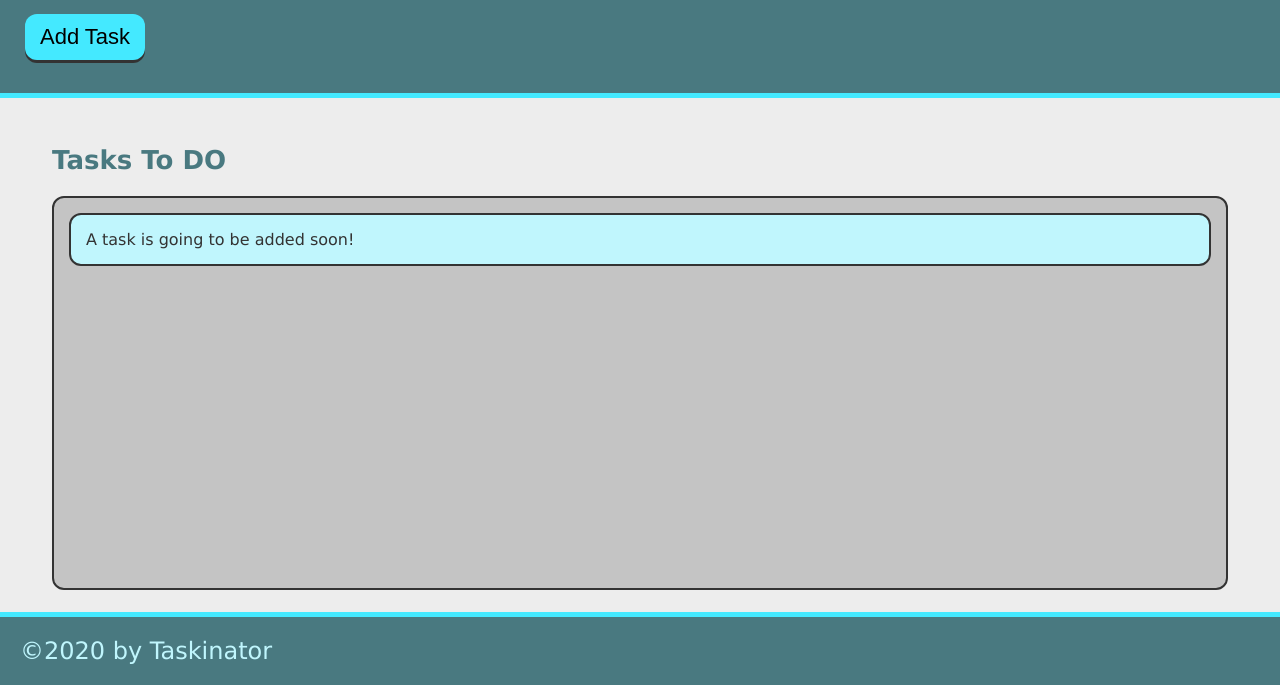
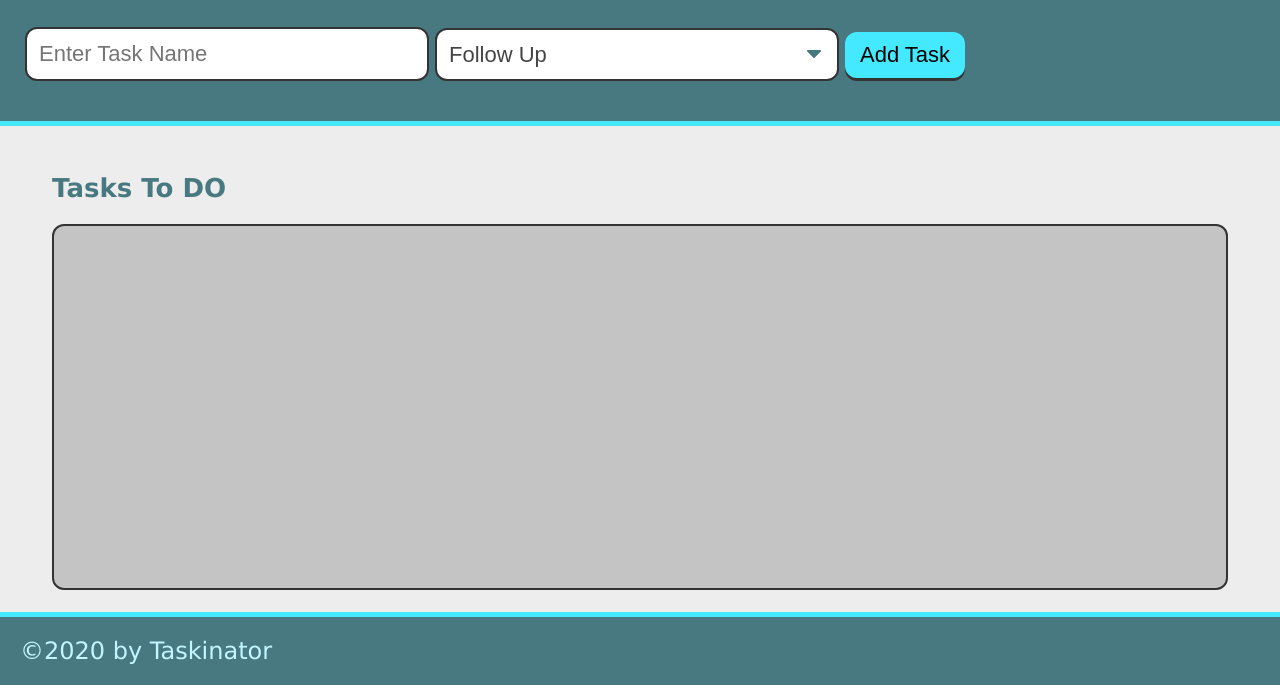
Before and after one commit to Jonathan-84/taskinator, a plain HTML site: page index.html in a window 1280 px wide. Shown: the part 115-800 px from the top of the page. Drawn offline with Linux system fonts and the light colour scheme.

Commit message:
added drop down to select task type

```diff
--- a/index.html
+++ b/index.html
@@ -13,13 +13,27 @@
         <p>
             Click the button below to add a new task!
         </p>
-        <button class="btn" id="save-task"> Add Task</button>
+        <form id="task-form">
+            <div class="form-group">
+                <input type="text" name="task-name" placeholder="Enter Task Name"/>
+            </div>
+            <div class="form-group">
+                <select name= "task-type" class="select-dropdown">
+                    <option value ="" disabled slected> Pick a task type</option>
+                    <option value="Follow-Up">Follow Up</option>
+                    <option value="Set-Up">Set Up</option>
+                    <option value="Consider">Consider</option>
+                </select>
+            </div>
+         <div class="form-group">
+          <button class="btn" id="save-task" type="submit"> Add Task</button>
+         </div>
+        </form>
     </header>
     <main class="page-content">
         <section class="task-list-wrapper">
             <h2 class="list-title">Tasks To DO</h2>
             <ul class="task-list" id="tasks-to-do">
-                <li class="task-item"> A task is going to be added soon!</li>
             </ul>
         </section>
     </main>
```
